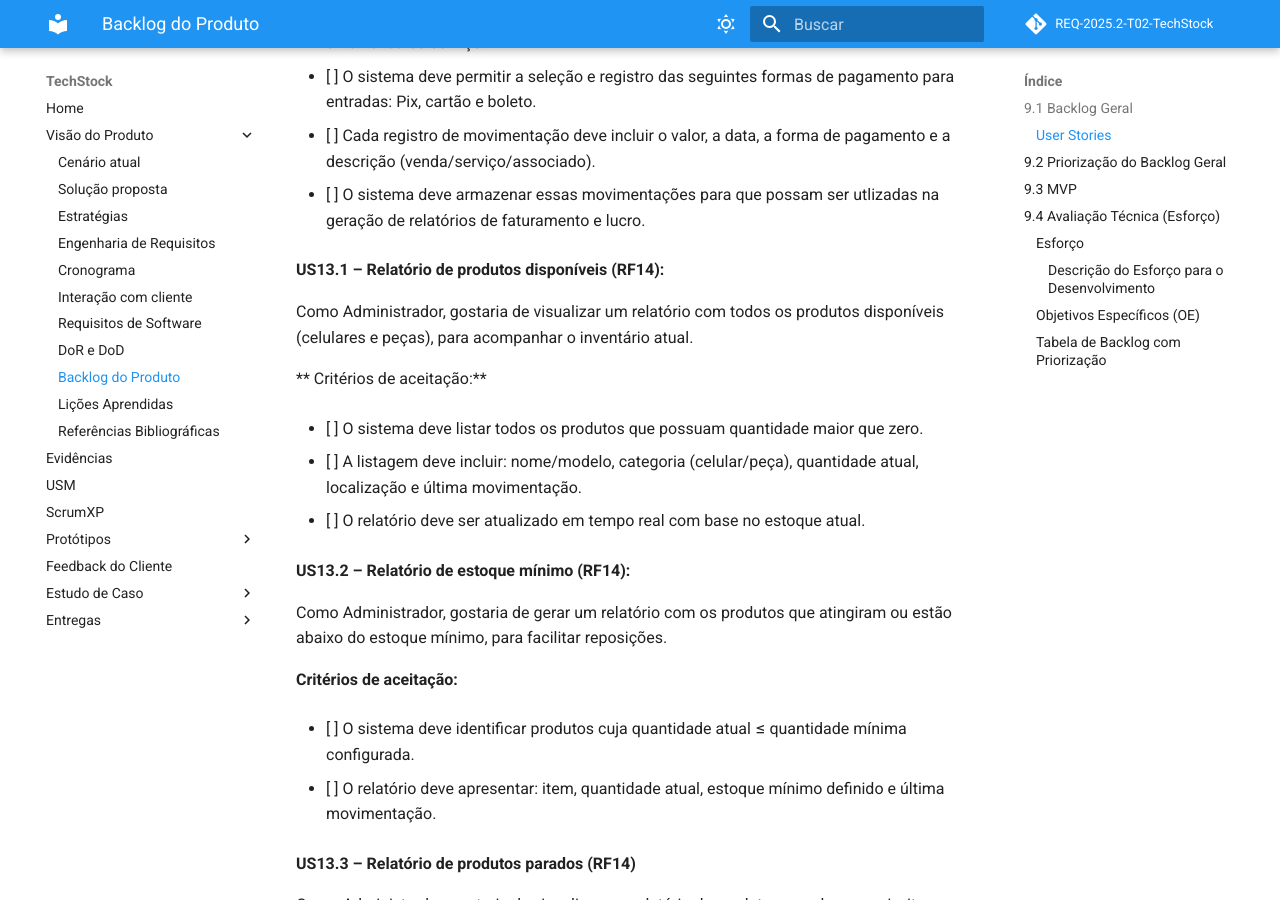
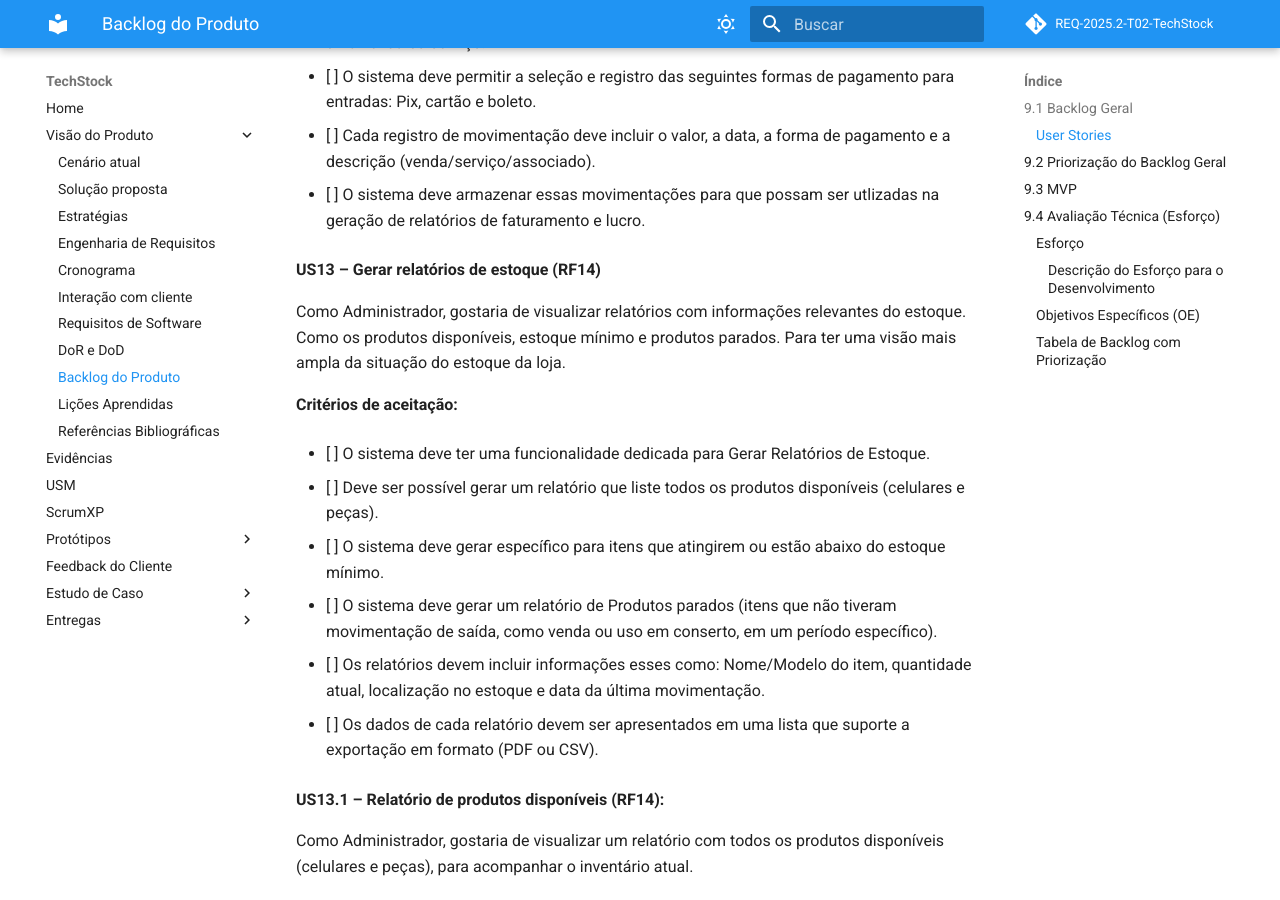
Before and after one commit to mdsreq-fga-unb/REQ-2025.2-T02-TechStock, an MkDocs documentation site: the page built from docs/visao/backlog-do-produto.md, in a window 1280 px wide and 900 px high, scrolled down 9320 px. Built offline with MkDocs 1.6.1 and Material for MkDocs 9.7.7, drawn with Linux system fonts in a browser that asks for light colours.

Commit message:
docs: atualiza US13

```diff
--- a/docs/visao/backlog-do-produto.md
+++ b/docs/visao/backlog-do-produto.md
@@ -327,6 +327,25 @@ Como Administrador, gostaria de registrar as entradas e saídas financeiras vinc
 
 - [ ] O sistema deve armazenar essas movimentações para que possam ser utlizadas na geração de relatórios de faturamento e lucro.
 
+
+**US13 – Gerar relatórios de estoque (RF14)**
+
+Como Administrador, gostaria de visualizar relatórios com informações relevantes do estoque. Como os produtos disponíveis, estoque mínimo e produtos parados. Para ter uma visão mais ampla da situação do estoque da loja.
+
+**Critérios de aceitação:**
+
+- [ ] O sistema deve ter uma funcionalidade dedicada para Gerar Relatórios de Estoque.
+
+- [ ] Deve ser possível gerar um relatório que liste todos os produtos disponíveis (celulares e peças).
+
+- [ ] O sistema deve gerar específico para itens que atingirem ou estão abaixo do estoque mínimo.
+
+- [ ] O sistema deve gerar um relatório de Produtos parados (itens que não tiveram movimentação de saída, como venda ou uso em conserto, em um período específico).
+
+- [ ] Os relatórios devem incluir informações esses como: Nome/Modelo do item, quantidade atual, localização no estoque e data da última movimentação.
+
+- [ ] Os dados de cada relatório devem ser apresentados em uma lista que suporte a exportação em formato (PDF ou CSV).
+
 **US13.1 – Relatório de produtos disponíveis (RF14):**
 
 Como Administrador, gostaria de visualizar um relatório com todos os produtos disponíveis (celulares e peças), para acompanhar o inventário atual.
```
